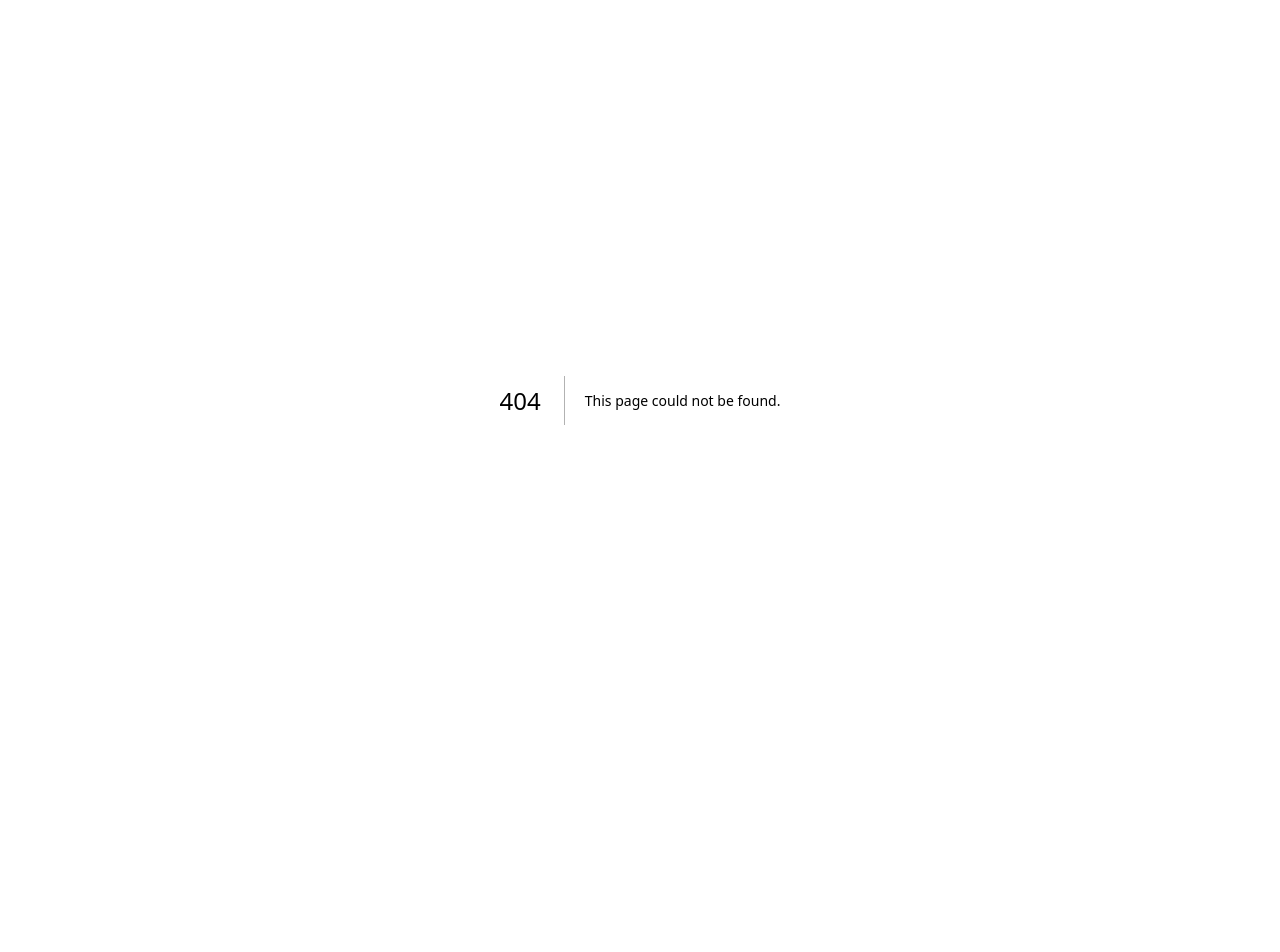
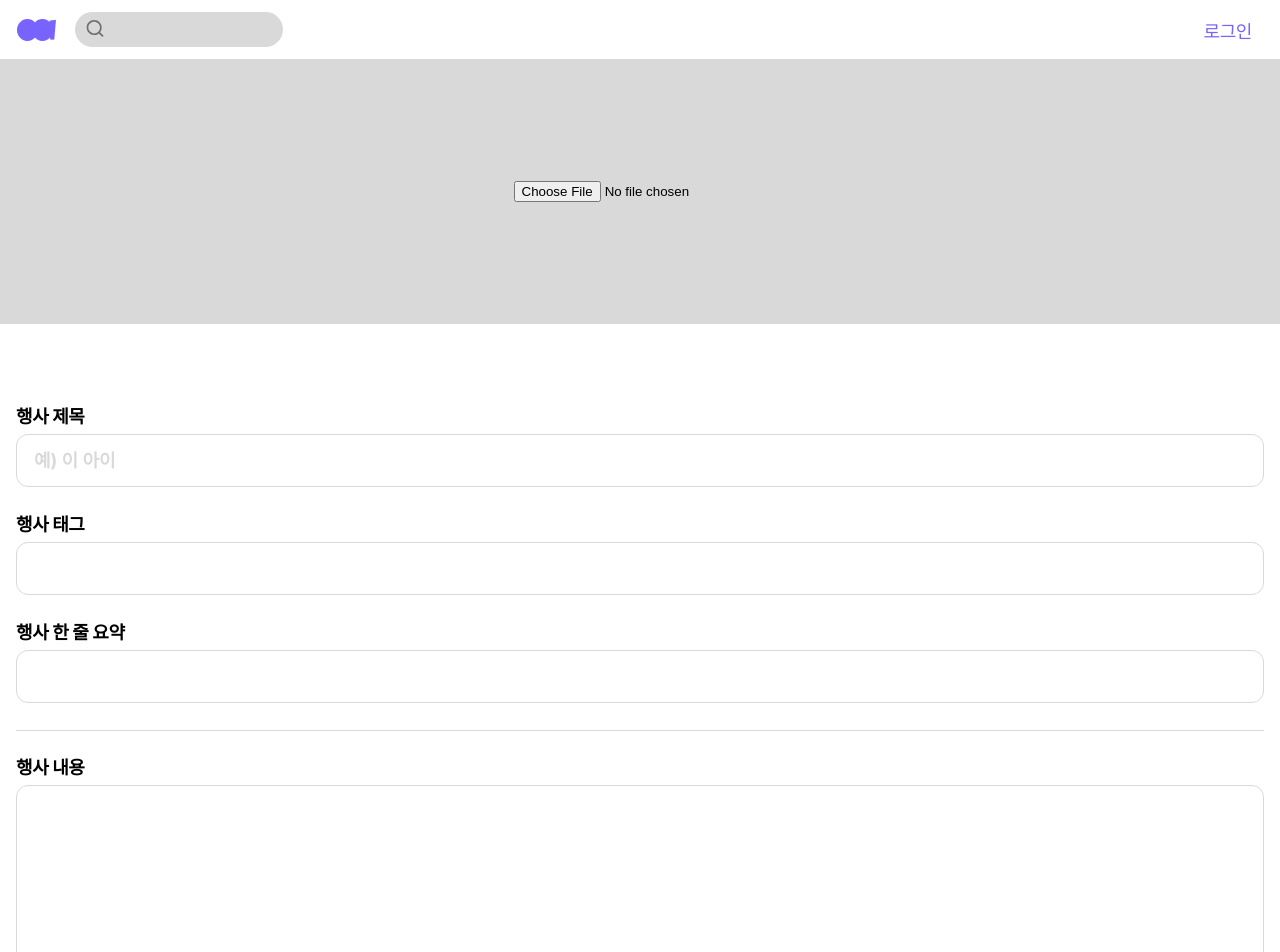
Before and after one commit to designDefined/wonder, a Next.js app: page /new in a window 1280 px wide. Before the commit this address had no page. Shown: the top 952 px of the page. Before the commit the page ends 800 px from the top, so only its background shows below. Built offline with nearby package versions, Linux system fonts and the light colour scheme; a web font is replaced by a local one.

Commit message:
#8/feat/new-event (#9)
* basic styling for new page

```diff
--- /dev/null
+++ b/pages/new/New.module.scss
@@ -0,0 +1,78 @@
+@use "./styles/responsive";
+@use "./styles/position";
+@use "./styles/color";
+@use "./styles/textStyle";
+
+@mixin inputText {
+  width: 100%;
+  height: 53px;
+  border: 1px solid color.$gray;
+  border-radius: 12px;
+}
+
+.New {
+  position: relative;
+  width: 100%;
+  color: black;
+
+  .mainLabel {
+    font: inherit;
+    margin: 0 0 6px 0;
+  }
+}
+
+.thumbnail {
+  @include position.centered;
+  width: 100%;
+  height: 265px;
+  margin-top: 59px;
+  background-color: color.$gray;
+}
+
+.form {
+  @include textStyle.heading;
+  padding: 0 16px;
+  .textInput {
+    @include inputText;
+    font: inherit;
+    margin-bottom: 27px;
+    padding: 17px;
+    &::placeholder {
+      color: color.$gray;
+    }
+  }
+  .divided {
+    width: 100%;
+    padding-top: 26px;
+    border-bottom: 1px solid color.$gray;
+    min-height: 100px;
+  }
+
+  .basicInformation {
+    margin-top: 56px;
+  }
+  .content {
+    .textInput {
+      height: 226px;
+    }
+  }
+  .bookInformation {
+    .mainLabel {
+      margin-bottom: 25px;
+    }
+    .toggle {
+      margin-bottom: 16px;
+    }
+  }
+  .upload {
+    @include position.centered;
+    width: 100%;
+    height: 58px;
+    font: inherit;
+    background-color: color.$gray;
+    border-radius: 12px;
+    border: 0;
+    margin-top: 54px;
+    margin-bottom: 61px;
+  }
+}
--- /dev/null
+++ b/pages/new/index.tsx
@@ -0,0 +1,49 @@
+import styles from "./New.module.scss";
+import Header from "../../components/common/Header";
+import classNames from "classnames/bind";
+
+const cx = classNames.bind(styles);
+
+const New = () => {
+  return (
+    <main className={cx("New")}>
+      <Header />
+      <div className={cx("thumbnail")}>
+        <input type="file" />
+      </div>
+      <div className={cx("form")}>
+        <section className={cx("basicInformation", "divided")}>
+          <h2 className={cx("mainLabel")}>행사 제목</h2>
+          <input
+            type="text"
+            className={cx("textInput")}
+            placeholder="예) 이 아이"
+          />
+          <h2 className={cx("mainLabel")}>행사 태그</h2>
+          <input type="text" className={cx("textInput")} />
+          <h2 className={cx("mainLabel")}>행사 한 줄 요약</h2>
+          <input type="text" className={cx("textInput")} />
+        </section>
+        <section className={cx("content", "divided")}>
+          <h2 className={cx("mainLabel")}>행사 내용</h2>
+          <input type="text" className={cx("textInput")} />
+        </section>
+        <section className={cx("dateAndLocation", "divided")}>
+          <h2 className={cx("mainLabel")}>행사 기간</h2>
+          <input type="text" className={cx("textInput")} />
+          <h2 className={cx("mainLabel")}>행사 위치</h2>
+          <input type="text" className={cx("textInput")} />
+        </section>
+        <section className={cx("bookInformation", "divided")}>
+          <h2 className={cx("mainLabel")}>예약/ 예매자 기본 정보 (선택)</h2>
+          <div className={cx("toggle")}> 이름을 받을래요</div>
+          <div className={cx("toggle")}> 전화번호를 받을래요</div>
+          <div className={cx("toggle")}> 이메일을 받을래요</div>
+        </section>
+        <button className={cx("upload")}>업로드</button>
+      </div>
+    </main>
+  );
+};
+
+export default New;
```
